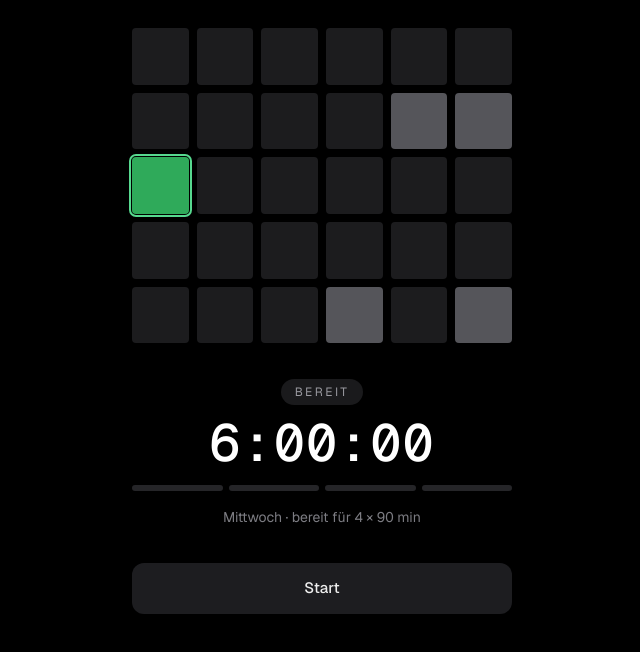
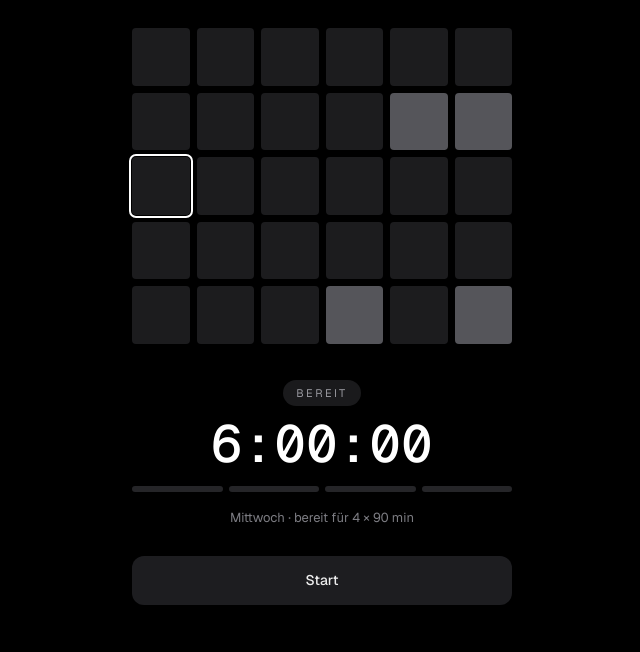
Before and after one commit to LorenzFedeli/lorenz-study-timer, a Next.js app: page / in a window 1280 px wide. Shown: the top 652 px of the page, without its empty margins (318-958 px from the left). Built offline with nearby package versions, Linux system fonts and the light colour scheme.

Commit message:
designready

```diff
--- a/app/components/DayGrid.tsx
+++ b/app/components/DayGrid.tsx
@@ -16,33 +16,23 @@ const EXAM_DATES = new Set([
   "2026-07-24", // Fr, Woche 6
 ]);
 
-// Per-screen cell palette. "focus" = black screen, "pause" = #141414 screen.
-const PALETTE = {
-  focus: { empty: "#1c1c1e", exam: "#55555a" },
-  pause: { empty: "#262628", exam: "#5b5b60" },
-} as const;
-
-const TODAY_BG = "#2faa5a";
-const TODAY_OUTLINE = "#57d98f";
-
 interface DayGridProps {
   days: Record<string, DayRecord>;
   todayFocusSeconds: number;
   now: Date;
-  variant: "focus" | "pause";
 }
 
-export default function DayGrid({ days, todayFocusSeconds, now, variant }: DayGridProps) {
+// Colours come from the per-phase CSS variables on the enclosing .screen.
+export default function DayGrid({ days, todayFocusSeconds, now }: DayGridProps) {
   const weeks = buildGrid(now);
   const todayStr = localDateKey(now);
-  const palette = PALETTE[variant];
 
   return (
     <div className="w-full">
       {/* One column per week — current week left, future weeks to the right */}
-      <div className="flex w-full gap-2">
+      <div className="flex w-full gap-[7px]">
         {weeks.map((week, wi) => (
-          <div key={wi} className="flex flex-1 flex-col gap-2">
+          <div key={wi} className="flex flex-1 flex-col gap-[7px]">
             {week.map((date) => {
               const key = localDateKey(date);
               const isToday = key === todayStr;
@@ -50,35 +40,33 @@ export default function DayGrid({ days, todayFocusSeconds, now, variant }: DayGr
               const seconds = isToday
                 ? todayFocusSeconds
                 : (days[key]?.focusSeconds ?? 0);
-              const isComplete = seconds >= FOCUS_GOAL_SECONDS - 1; // 6 h goal reached
+              const fraction = Math.min(1, Math.max(0, seconds / FOCUS_GOAL_SECONDS));
               const hours = seconds / 3600;
               const label = isExam
                 ? `${key}: Prüfungstermin`
                 : `${key}: ${hours.toFixed(1)} Stunden Fokus`;
-
-              // Today is always the green marker; completed past days fill green
-              // once the goal is reached; everything else stays an empty slot.
-              const backgroundColor = isToday
-                ? TODAY_BG
-                : isExam
-                  ? palette.exam
-                  : isComplete
-                    ? TODAY_BG
-                    : palette.empty;
 
               return (
                 <div
                   key={key}
                   title={label}
                   aria-label={label}
-                  className="aspect-square w-full rounded-[4px]"
+                  className="relative aspect-square w-full overflow-hidden rounded-[4px]"
                   style={{
-                    backgroundColor,
+                    backgroundColor: isExam ? "var(--cell-exam)" : "var(--cell-empty)",
                     ...(isToday
-                      ? { outline: `2px solid ${TODAY_OUTLINE}`, outlineOffset: "1px" }
+                      ? { outline: "2px solid var(--ring)", outlineOffset: "1px" }
                       : null),
                   }}
-                />
+                >
+                  {/* Focus done that day fills the cell from the bottom up. */}
+                  {!isExam && fraction > 0 ? (
+                    <div
+                      className="absolute inset-x-0 bottom-0"
+                      style={{ height: `${fraction * 100}%`, backgroundColor: "var(--fill)" }}
+                    />
+                  ) : null}
+                </div>
               );
             })}
           </div>
--- a/app/components/Tracker.tsx
+++ b/app/components/Tracker.tsx
@@ -28,13 +28,6 @@ const WEEKDAYS_DE = ["Sonntag", "Montag", "Dienstag", "Mittwoch", "Donnerstag",
 const TICK_MS = 500;
 const SERVER_DEBOUNCE_MS = 2000;
 const CHECKPOINT_MS = 30000;
-
-const PHASE_BG: Record<string, string> = {
-  focus: "var(--bg-focus)",
-  idle: "var(--bg-focus)",
-  break: "var(--bg-break)",
-  lunch: "var(--bg-lunch)",
-};
 
 export default function Tracker() {
   const [mounted, setMounted] = useState(false);
@@ -261,12 +254,15 @@ export default function Tracker() {
     Math.min(1, Math.max(0, (todayFocus - i * FOCUS_BLOCK_SECONDS) / FOCUS_BLOCK_SECONDS)),
   );
 
-  // "pause" screen = the dark (#141414) break / lunch states; "focus" = black.
-  // Per-screen greys mirror .screen--focus / .screen--pause from the spec.
-  const gridVariant: "focus" | "pause" =
-    live.phase === "break" || live.phase === "lunch" ? "pause" : "focus";
-  const trackColor = gridVariant === "pause" ? "#2f2f32" : "#252528";
-  const pillBg = gridVariant === "pause" ? "#2a2a2c" : "#1a1a1c";
+  // Phase → screen palette class. Drives every CSS custom property (bg, pill,
+  // grid cells, track, fill, today-ring) for that screen.
+  const screenClass = !mounted
+    ? "s-black"
+    : live.phase === "break"
+      ? "s-green"
+      : live.phase === "lunch"
+        ? "s-pause"
+        : "s-black";
 
   const phaseLabel = !mounted
     ? "—"
@@ -282,7 +278,14 @@ export default function Tracker() {
 
   const blockLeft = Math.max(0, FOCUS_BLOCK_SECONDS - live.blockElapsedSeconds);
   const breakLeft = Math.max(0, BREAK_SECONDS - live.breakElapsedSeconds);
-  const bg = mounted ? PHASE_BG[live.phase] : PHASE_BG.idle;
+
+  // The big number: during a 5-min break it counts the break down (m:ss);
+  // otherwise it's the 6 h focus total (frozen during lunch).
+  const bigTimer = !mounted
+    ? "—:—:—"
+    : live.phase === "break"
+      ? formatClock(breakLeft)
+      : formatHMS(live.remainingFocusSeconds);
 
   const primaryLabel = !mounted
     ? "…"
@@ -295,14 +298,11 @@ export default function Tracker() {
           : "Weiter";
 
   return (
-    <div
-      className="min-h-screen w-full transition-colors duration-700 ease-out"
-      style={{ backgroundColor: bg }}
-    >
+    <div className={`screen min-h-screen w-full transition-colors duration-700 ease-out ${screenClass}`}>
       <main className="mx-auto flex min-h-screen w-full max-w-[420px] flex-col gap-7 px-5 pb-10 pt-7 text-white">
         {/* Day tracker */}
         {mounted ? (
-          <DayGrid days={days} todayFocusSeconds={todayFocus} now={today} variant={gridVariant} />
+          <DayGrid days={days} todayFocusSeconds={todayFocus} now={today} />
         ) : (
           <div className="w-full aspect-[6/5]" />
         )}
@@ -311,15 +311,15 @@ export default function Tracker() {
         <section className="flex flex-col items-center gap-3 pt-2">
           {mounted ? (
             <span
-              className="rounded-[20px] px-[14px] py-[5px] text-xs uppercase tracking-[2.5px] text-[#9a9aa0]"
-              style={{ backgroundColor: pillBg }}
+              className="rounded-[20px] px-[13px] py-[5px] text-[11px] uppercase tracking-[2.5px]"
+              style={{ backgroundColor: "var(--pill-bg)", color: "var(--pill-text)" }}
             >
               {phaseLabel}
             </span>
           ) : null}
 
-          <div className="font-mono text-[clamp(40px,13vw,52px)] font-medium tracking-[1px] tabular-nums leading-none">
-            {mounted ? formatHMS(live.remainingFocusSeconds) : "—:—:—"}
+          <div className="font-mono text-[clamp(40px,13vw,52px)] font-medium tracking-[0.5px] tabular-nums leading-none text-white">
+            {bigTimer}
           </div>
 
           {/* Progress across the 4 focus blocks */}
@@ -328,29 +328,27 @@ export default function Tracker() {
               <div
                 key={i}
                 className="h-[6px] flex-1 overflow-hidden rounded-[3px]"
-                style={{ backgroundColor: trackColor }}
+                style={{ backgroundColor: "var(--track)" }}
               >
                 <div
                   className="h-full rounded-[3px] transition-[width] duration-500"
-                  style={{ width: `${fill * 100}%`, backgroundColor: "#2faa5a" }}
+                  style={{ width: `${fill * 100}%`, backgroundColor: "var(--segfill)" }}
                 />
               </div>
             ))}
           </div>
 
           {/* Phase sub-status */}
-          <div className="mt-1 min-h-[28px] text-center text-sm tabular-nums text-[#7c7c82]">
+          <div
+            className="mt-1 min-h-[17px] text-center text-[13px] tabular-nums"
+            style={{ color: "var(--sub)" }}
+          >
             {!mounted ? null : live.phase === "focus" ? (
               <span>
                 noch{" "}
                 <span className="font-mono tabular-nums">{formatClock(blockLeft)}</span> im Block
               </span>
-            ) : live.phase === "break" ? (
-              <span>
-                Pause · noch{" "}
-                <span className="font-mono tabular-nums">{formatClock(breakLeft)}</span>
-              </span>
-            ) : live.phase === "lunch" ? (
+            ) : live.phase === "break" ? null : live.phase === "lunch" ? (
               <span>
                 Mittagspause ·{" "}
                 <span className="font-mono tabular-nums">
@@ -358,7 +356,7 @@ export default function Tracker() {
                 </span>
               </span>
             ) : isDone ? (
-              <span>6 h Fokuszeit erreicht 🎉</span>
+              <span>Tagesziel erreicht</span>
             ) : (
               <span>
                 {WEEKDAYS_DE[today.getDay()]}
@@ -374,7 +372,8 @@ export default function Tracker() {
             type="button"
             onClick={onPrimary}
             disabled={!mounted || isDone}
-            className="w-full rounded-xl bg-[#1d1d20] p-[14px] text-[15px] font-medium text-[#ededed] transition active:scale-[0.99] disabled:cursor-not-allowed disabled:opacity-40"
+            className="w-full rounded-xl p-[14px] text-[14px] font-medium transition active:scale-[0.99] disabled:cursor-not-allowed disabled:opacity-40"
+            style={{ backgroundColor: "var(--btn-bg)", color: "var(--btn-text)" }}
           >
             {primaryLabel}
           </button>
--- a/app/globals.css
+++ b/app/globals.css
@@ -3,10 +3,23 @@
 :root {
   color-scheme: dark;
 
-  /* Phase backgrounds for the full-screen timer */
-  --bg-focus: #000000; /* focus & idle → black */
-  --bg-break: #141414; /* 5-min break → dark, same as lunch */
-  --bg-lunch: #141414; /* lunch break → dark, no brown */
+  --accent: #2faa5a;
+  --text-muted: #7c7c82;
+  --btn-bg: #1d1d20;
+  --btn-text: #ededed;
+
+  /* Element colours — constant across every screen. Only the page background
+     (--bg) changes per phase; the button, grid cells, pill, progress and
+     today-ring keep these values everywhere. */
+  --pill-bg: #1a1a1c;
+  --pill-text: #9a9aa0;
+  --cell-empty: #1c1c1e;
+  --cell-exam: #55555a;
+  --track: #252528;
+  --fill: #2faa5a;
+  --segfill: #2faa5a;
+  --ring: #ffffff;
+  --sub: var(--text-muted);
 }
 
 @theme inline {
@@ -20,3 +33,20 @@ body {
   color: #ffffff;
   font-family: var(--font-geist), ui-sans-serif, system-ui, -apple-system, Helvetica, Arial, sans-serif;
 }
+
+/* Per-phase screen background only — every other colour stays constant. */
+.screen {
+  background: var(--bg);
+}
+
+.s-black {
+  --bg: #000000;
+}
+
+.s-pause {
+  --bg: #141414;
+}
+
+.s-green {
+  --bg: #239a50;
+}
```
